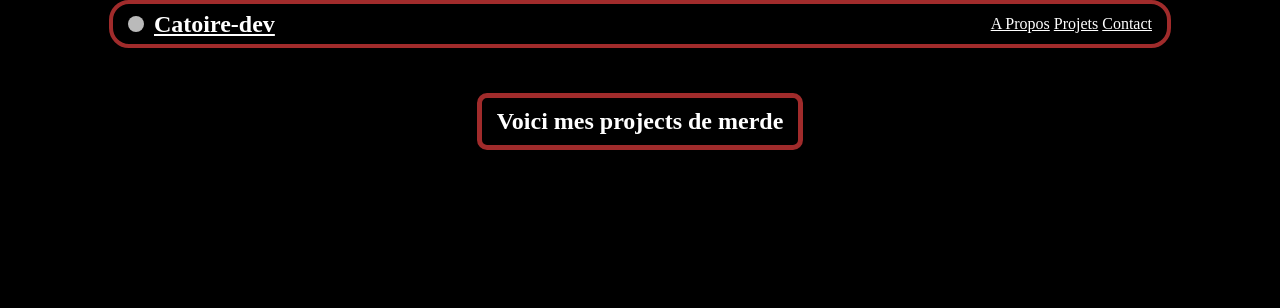
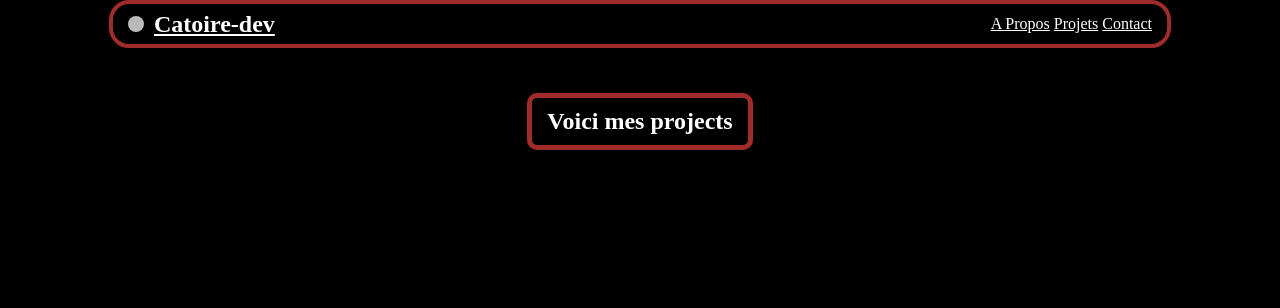
Before and after one commit to Catoire-dev/portefolio_catoire-dev, a Symfony app: template back/templates/project/project.html.twig in a window 1280 px wide. Shown: the top 308 px of the page. Run offline with Twig, Linux system fonts and the light colour scheme; the template is opened without the code that fills it, so the values that code supplies are empty; some libraries are stand-ins or nearby versions.

Commit message:
correct something

```diff
--- a/back/templates/project/project.html.twig
+++ b/back/templates/project/project.html.twig
@@ -7,7 +7,7 @@
 {% block main %}
     <section id="project-main" class="box">
         {% block content %}
-            <h1>Voici mes projects de merde</h1>
+            <h1>Voici mes projects</h1>
             <section id="project-list">
                 {% for p in projects %}
 
```
